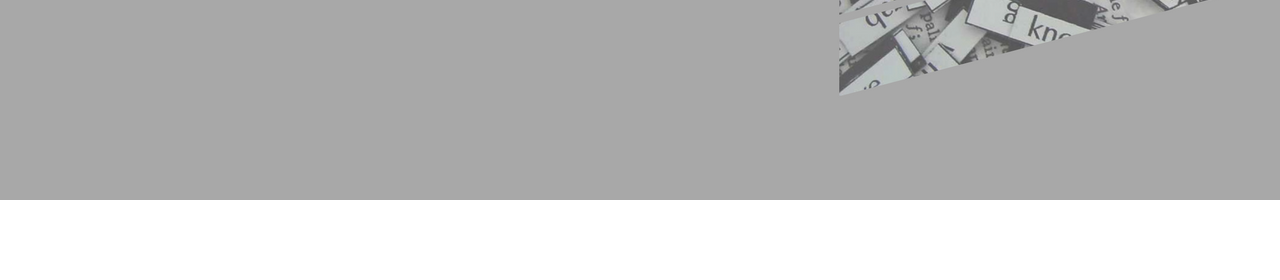
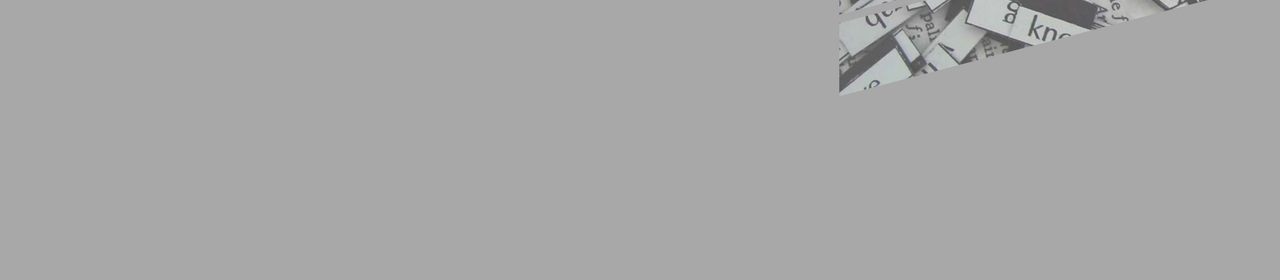
Before and after one commit to ekopf516/CS4501, a Django app: page /create_user/ in a window 1280 px wide. Shown: the part 520-800 px from the top of the page. Run offline with Django 3.2, Linux system fonts and the light colour scheme; some libraries are stand-ins or nearby versions.

Commit message:
Fixed HTML background color

```diff
--- a/web/static/style.css
+++ b/web/static/style.css
@@ -2,6 +2,7 @@ body{
     background-image: url('./images/jea_home.png');
     background-repeat: no-repeat;
     background-size: 100%;
+    background-color: rgb(168,168,168);
 
 }
 
```
